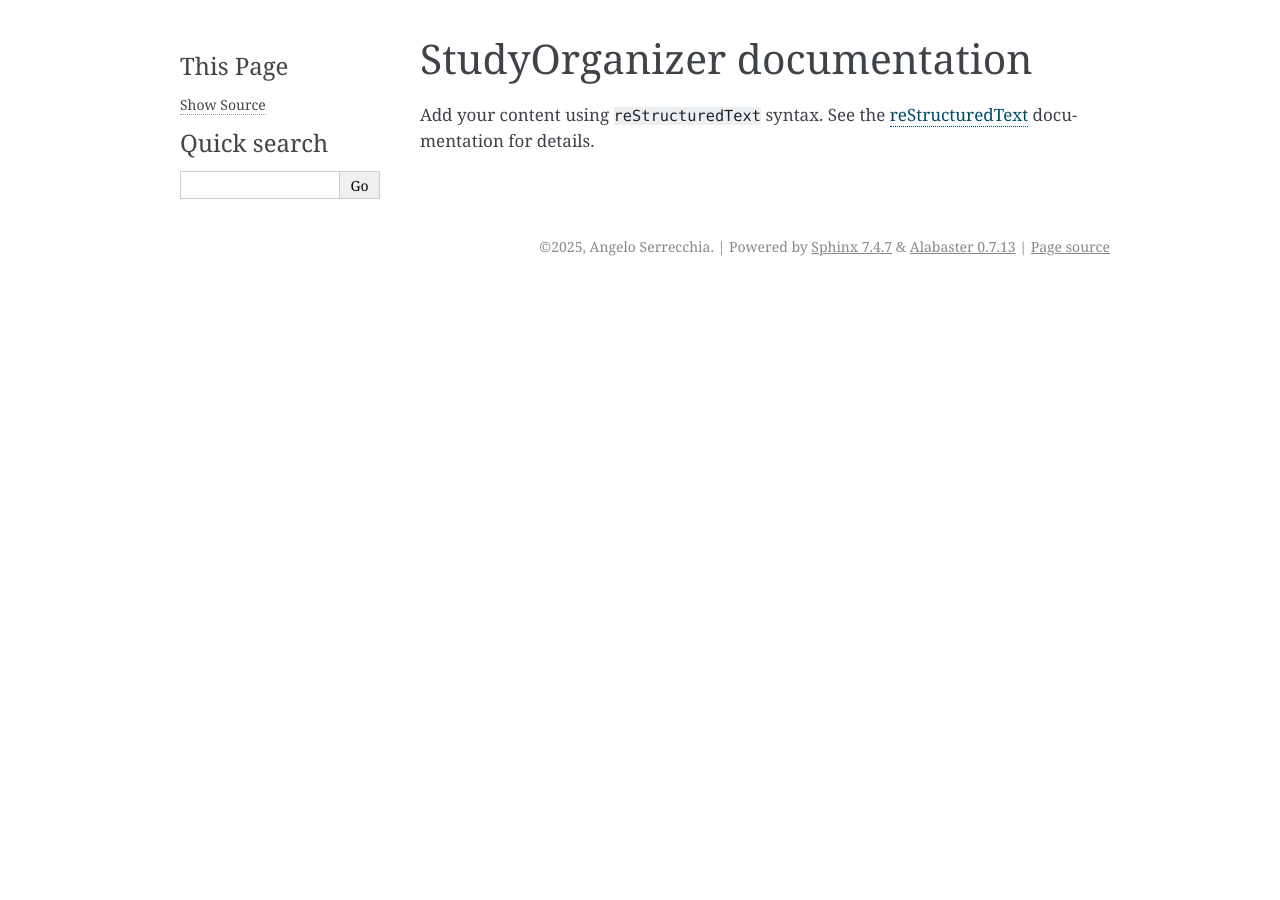
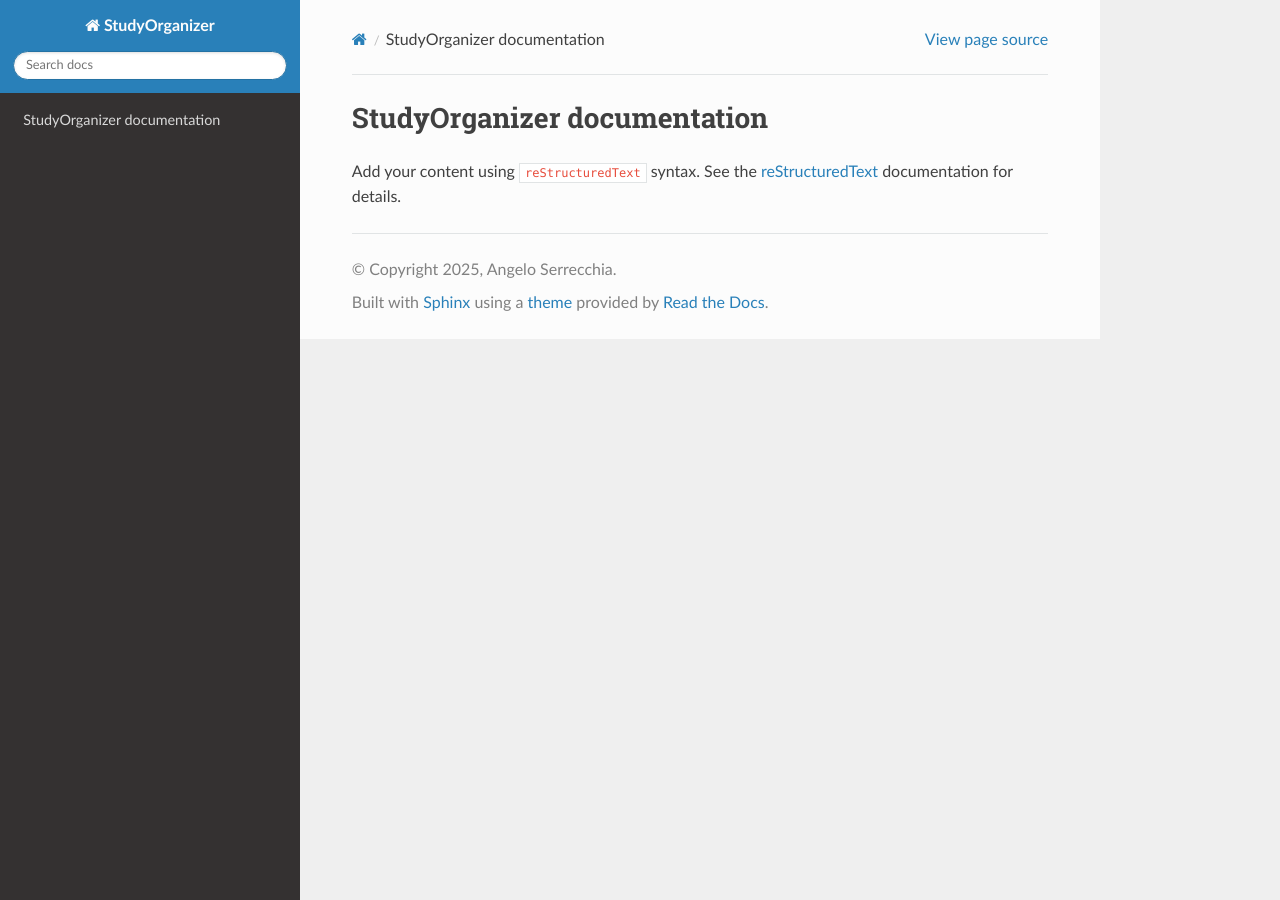
Before and after one commit to SerAngelo/StudyOrganizer, a Sphinx documentation site: the page built from docs/source/index.rst, in a window 1280 px wide. Built offline with Sphinx 7.4.7 and the Read the Docs theme 3.1.0, drawn with Linux system fonts in a browser that asks for light colours.

Commit message:
added sphinx plugins

```diff
--- a/docs/source/conf.py
+++ b/docs/source/conf.py
@@ -13,7 +13,15 @@
 # -- General configuration ---------------------------------------------------
 # https://www.sphinx-doc.org/en/master/usage/configuration.html#general-configuration
 
-extensions = []
+extensions = [
+    'sphinx.ext.autodoc',
+    'sphinx.ext.napoleon',
+    'sphinx.ext.intersphinx',
+    'sphinx.ext.doctest',
+    'sphinx.ext.coverage',
+    'sphinx.ext.duration'
+]
+coverage_statistics_to_stdout=True
 
 templates_path = ['_templates']
 exclude_patterns = []
@@ -23,5 +31,5 @@
 # -- Options for HTML output -------------------------------------------------
 # https://www.sphinx-doc.org/en/master/usage/configuration.html#options-for-html-output
 
-html_theme = 'alabaster'
+html_theme = 'sphinx_rtd_theme'
 html_static_path = ['_static']
```
